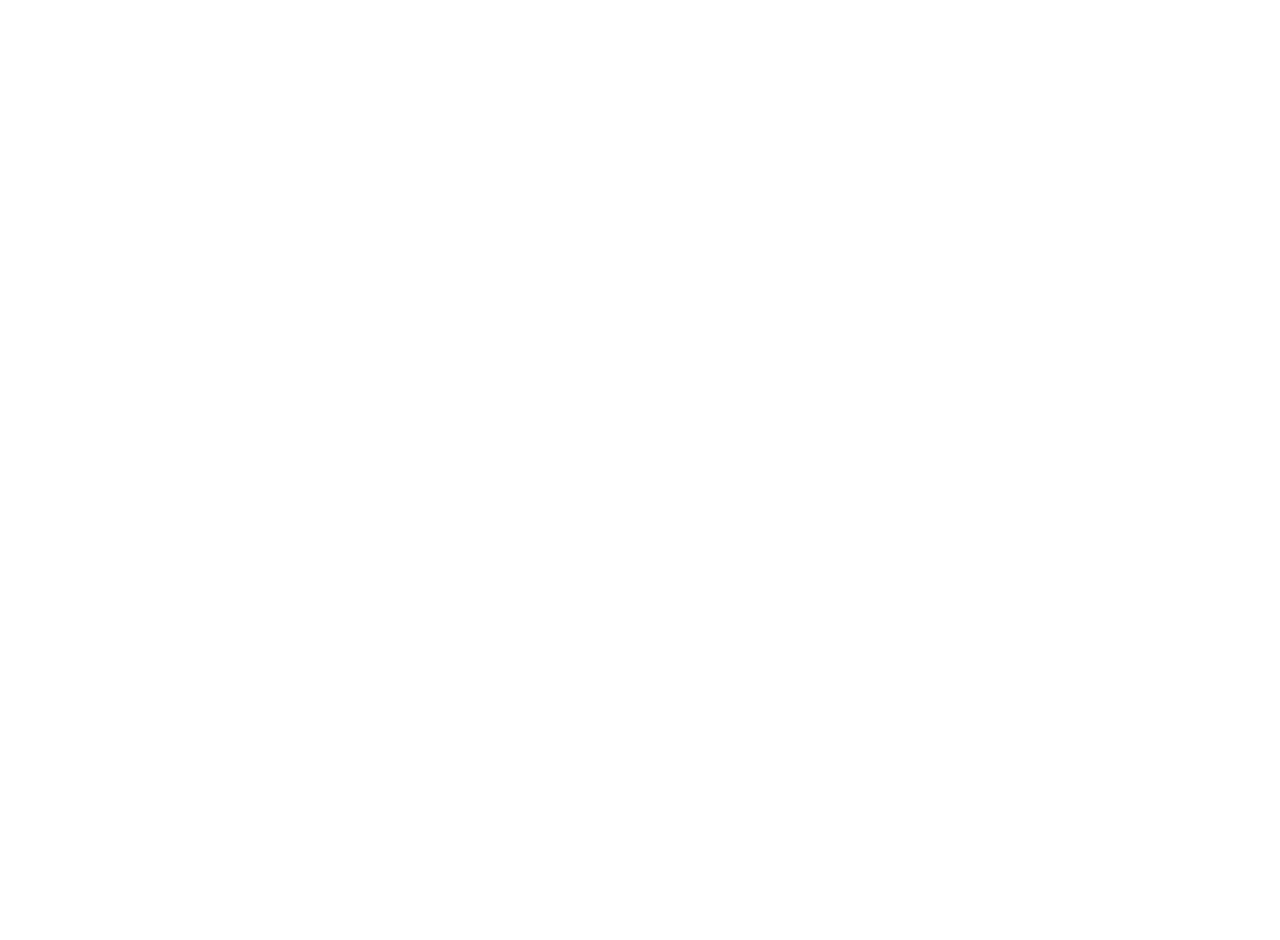
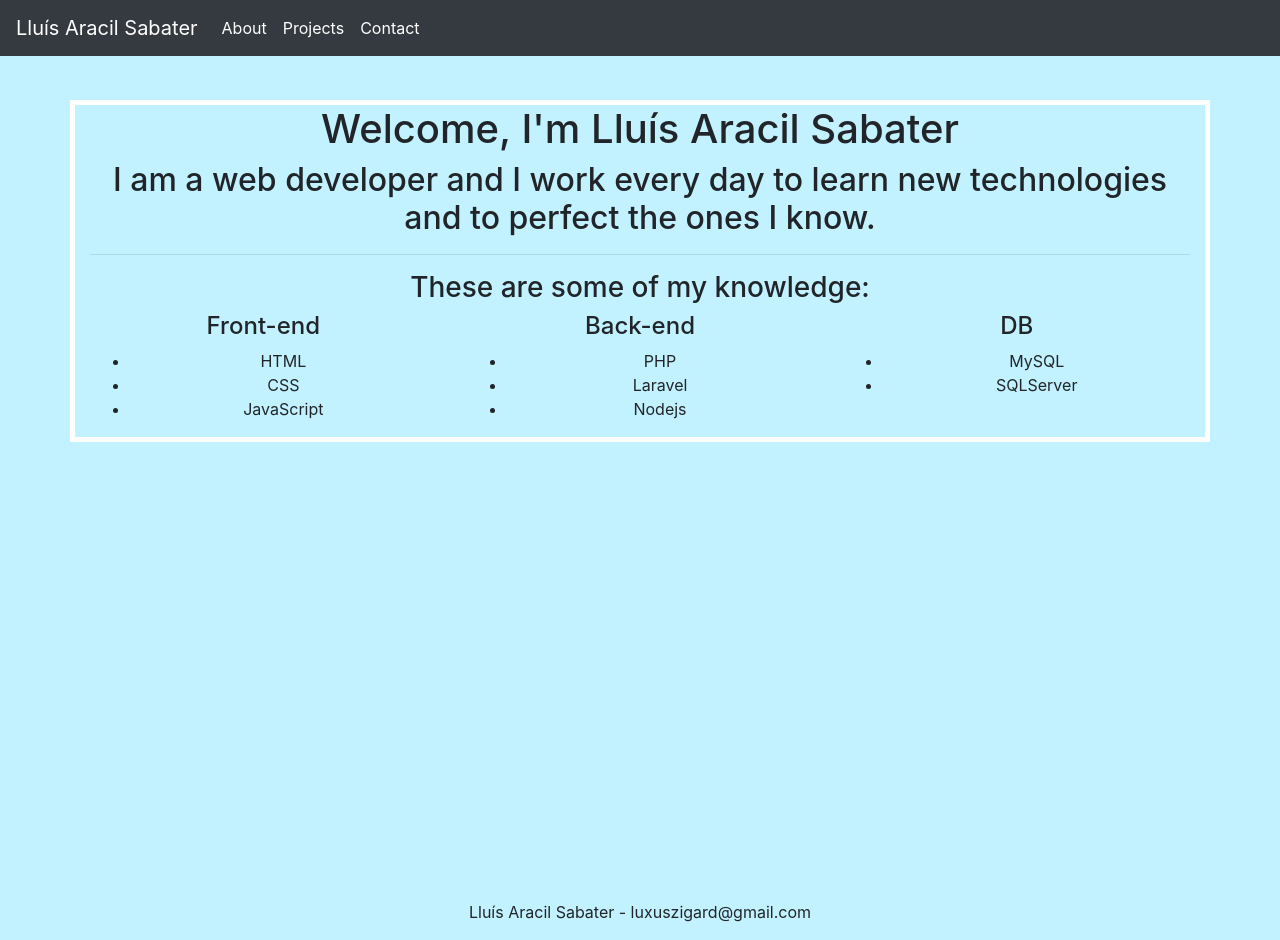
Before and after one commit to LAS1819/personal-portofolio, a plain HTML site: page src/index.html in a window 1280 px wide. Before the commit the page ends 800 px from the top, so only its background shows below. Drawn offline with nearby package versions, Linux system fonts and the light colour scheme.

Commit message:
Add information in Welcome section

```diff
--- a/src/css/styles.css
+++ b/src/css/styles.css
@@ -0,0 +1,12 @@
+body {
+	background-color: #c2f2ff;
+}
+
+#welcome-section {
+	height: 100vh;
+}
+
+#welcome-section .welcome-section-content {
+	border: 5px solid white;
+	margin-top: 100px;
+}
--- a/src/index.html
+++ b/src/index.html
@@ -19,6 +19,79 @@
 		<title>Personal Portofolio</title>
 	</head>
 	<body>
+		<header>
+			<nav class="navbar navbar-expand-lg navbar-dark bg-dark fixed-top">
+				<a class="navbar-brand" href="#">Lluís Aracil Sabater</a>
+				<button class="navbar-toggler" type="button" data-toggle="collapse" data-target="#navbarNavAltMarkup" aria-controls="navbarNavAltMarkup" aria-expanded="false" aria-label="Toggle navigation">
+					<span class="navbar-toggler-icon"></span>
+				</button>
+				<div class="collapse navbar-collapse" id="navbarNavAltMarkup">
+					<div class="navbar-nav">
+						<a class="nav-item nav-link active" href="#">About</a>
+						<a class="nav-item nav-link active" href="#">Projects</a>
+						<a class="nav-item nav-link active" href="#">Contact</a>
+					</div>
+				</div>
+			</nav>
+		</header>
+		<main>
+			<section id="welcome-section">
+				<div class="container welcome-section-content text-center">
+					<h1>Welcome, I'm Lluís Aracil Sabater</h1>
+					<h2>I am a web developer and I work every day to learn new technologies and to perfect the ones I know.</h2>
+					<hr>
+					<h3>These are some of my knowledge:</h3>
+					<div class="row knowledge-section">
+						<div class="col knowledge-content">
+							<h4>Front-end</h4>
+							<ul>
+								<li>HTML</li>
+								<li>CSS</li>
+								<li>JavaScript</li>
+							</ul>
+						</div>
+						<div class="col knowledge-content">
+							<h4>Back-end</h4>
+							<ul>
+								<li>PHP</li>
+								<li>Laravel</li>
+								<li>Nodejs</li>
+							</ul>
+						</div>
+						<div class="col knowledge-content">
+							<h4>DB</h4>
+							<ul>
+								<li>MySQL</li>
+								<li>SQLServer</li>
+							</ul>
+						</div>
+					</div>
+				</div>
+			</section>
+			<section id="projects">
+				<div class="container projects-content">
 
+				</div>
+			</section>
+			<section id="contact">
+				<div class="container contact-content">
+
+				</div>
+			</section>
+		</main>
+		<footer>
+			<div class="container footer-content text-center">
+				<p>Lluís Aracil Sabater - luxuszigard@gmail.com</p>
+			</div>
+		</footer>
+
+		<!-- SCRIPTS -->
+		<!-- FreeCodeCamp Test Script -->
+		<script type="text/javascript" src="https://cdn.freecodecamp.org/testable-projects-fcc/v1/bundle.js"></script>
+
+		<!-- Bootstrap Scripts -->
+		<script src="https://code.jquery.com/jquery-3.5.1.slim.min.js" integrity="sha384-DfXdz2htPH0lsSSs5nCTpuj/zy4C+OGpamoFVy38MVBnE+IbbVYUew+OrCXaRkfj" crossorigin="anonymous"></script>
+		<script src="https://cdn.jsdelivr.net/npm/popper.js@1.16.0/dist/umd/popper.min.js" integrity="sha384-Q6E9RHvbIyZFJoft+2mJbHaEWldlvI9IOYy5n3zV9zzTtmI3UksdQRVvoxMfooAo" crossorigin="anonymous"></script>
+		<script src="https://stackpath.bootstrapcdn.com/bootstrap/4.5.0/js/bootstrap.min.js" integrity="sha384-OgVRvuATP1z7JjHLkuOU7Xw704+h835Lr+6QL9UvYjZE3Ipu6Tp75j7Bh/kR0JKI" crossorigin="anonymous"></script>
 	</body>
 	</html>
```
Lines whose indentation alone changed are shown as unchanged.
